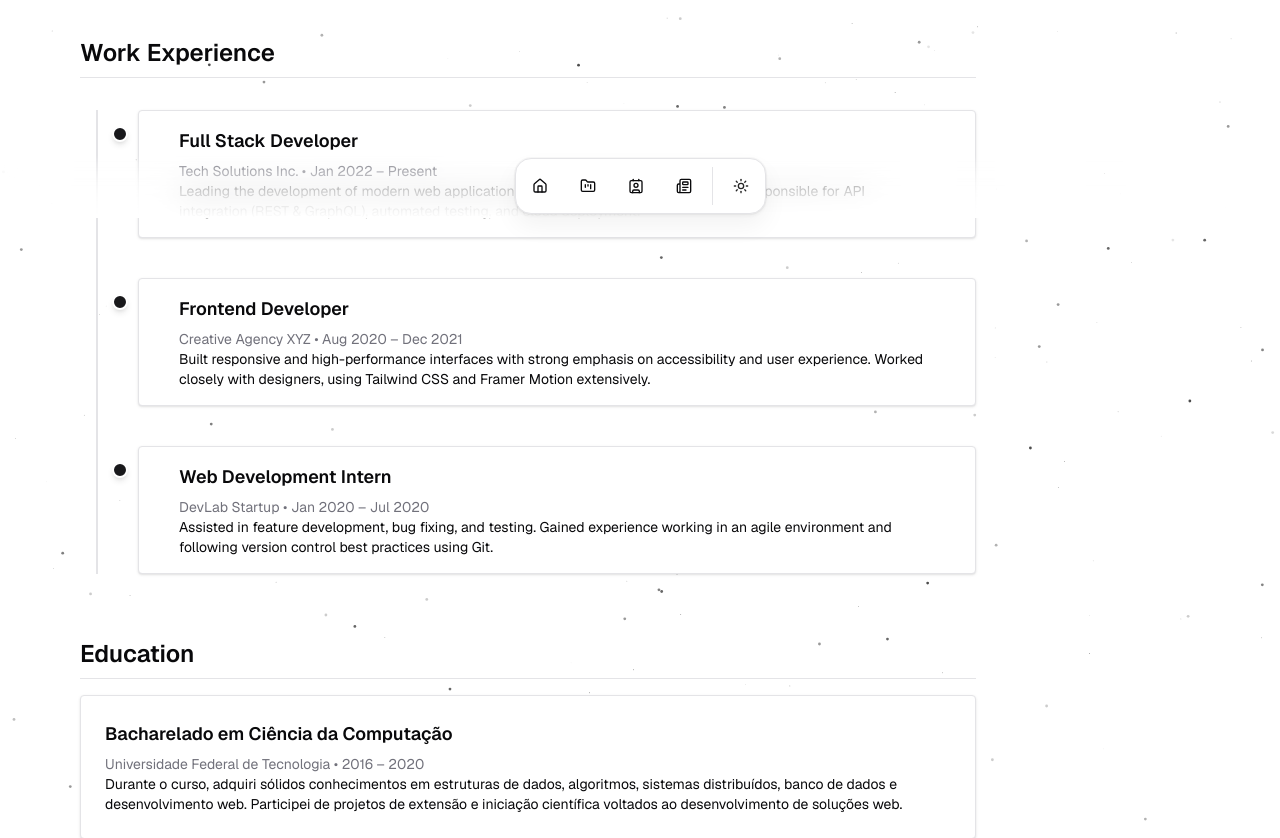
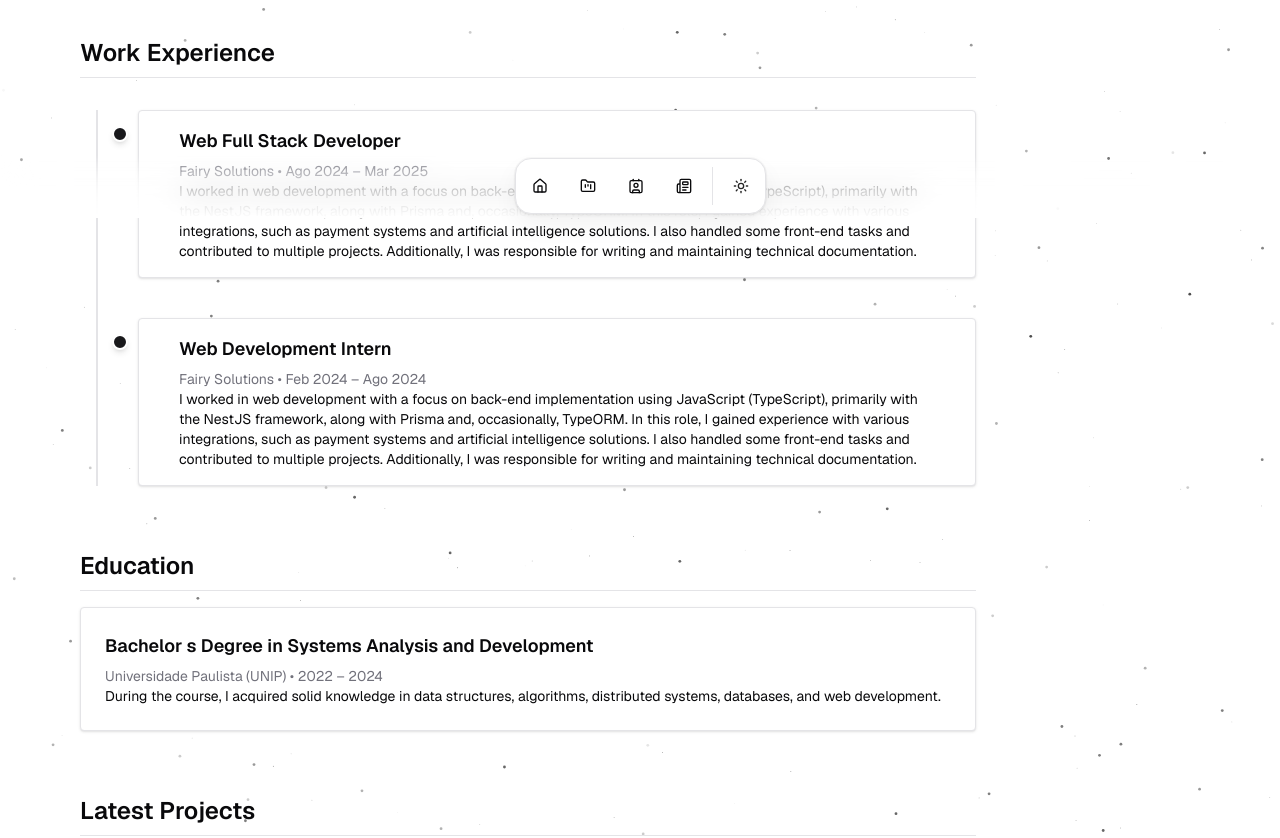
Before and after one commit to Yurig19/portfolio-yuri, a Next.js app: page / in a window 1280 px wide. Shown: the part 582-1420 px from the top of the page. Built offline with nearby package versions, Linux system fonts and the light colour scheme.

Commit message:
fix: add fade scrool to buttons and more

```diff
--- a/src/app/admin/page.tsx
+++ b/src/app/admin/page.tsx
@@ -0,0 +1,10 @@
+export default function admin() {
+  return (
+    <div className='w-full max-w-6xl mx-auto px-6 py-16'>
+      <h1 className='text-4xl font-bold text-center mb-16'>Admin</h1>
+      <p className='text-muted-foreground text-center'>
+        This is the admin page. Only accessible by admins.
+      </p>
+    </div>
+  );
+}
--- a/src/app/page.tsx
+++ b/src/app/page.tsx
@@ -141,17 +141,24 @@ export default function Home() {
         </TextAnimate>
 
         <div className='flex gap-4 mt-4'>
+          <FadeInOnScroll>
             <InteractiveHoverButtonWithText
               text='Get in touch'
               onClick={() => router.push('/contact')}
             />
+          </FadeInOnScroll>
+          <FadeInOnScroll>
             <Button
               variant='outline'
               size='icon'
-            onClick={() => window.open('https://github.com/Yurig19', '_blank')}
+              onClick={() =>
+                window.open('https://github.com/Yurig19', '_blank')
+              }
             >
               <GitHubLogoIcon />
             </Button>
+          </FadeInOnScroll>
+          <FadeInOnScroll>
             <Button
               variant='outline'
               size='icon'
@@ -164,17 +171,18 @@ export default function Home() {
             >
               <LinkedInLogoIcon />
             </Button>
+          </FadeInOnScroll>
         </div>
       </header>
 
+      <FadeInOnScroll>
         <section className='w-full max-w-4xl mb-16'>
           <h2 className='text-2xl font-semibold border-b pb-2 border-border'>
             Skills
           </h2>
-        <FadeInOnScroll>
           <SkillsViewer />
+        </section>
       </FadeInOnScroll>
-      </section>
       <FadeInOnScroll>
         <section className='w-full max-w-4xl mb-16'>
           <h2 className='text-2xl font-semibold border-b pb-2 border-border'>
@@ -184,25 +192,18 @@ export default function Home() {
           <div className='relative mt-8 ml-4 pl-6 border-l-2 border-border'>
             {[
               {
-                role: 'Full Stack Developer',
-                company: 'Tech Solutions Inc.',
-                period: 'Jan 2022 – Present',
+                role: 'Web Full Stack Developer',
+                company: 'Fairy Solutions',
+                period: 'Ago 2024 – Mar 2025',
                 description:
-                  'Leading the development of modern web applications using React, Next.js, and Node.js. Responsible for API integration (REST & GraphQL), automated testing, and cloud deployment.',
-              },
-              {
-                role: 'Frontend Developer',
-                company: 'Creative Agency XYZ',
-                period: 'Aug 2020 – Dec 2021',
-                description:
-                  'Built responsive and high-performance interfaces with strong emphasis on accessibility and user experience. Worked closely with designers, using Tailwind CSS and Framer Motion extensively.',
+                  'I worked in web development with a focus on back-end implementation using JavaScript (TypeScript), primarily with the NestJS framework, along with Prisma and, occasionally, TypeORM. In this role, I gained experience with various integrations, such as payment systems and artificial intelligence solutions. I also handled some front-end tasks and contributed to multiple projects. Additionally, I was responsible for writing and maintaining technical documentation.',
               },
               {
                 role: 'Web Development Intern',
-                company: 'DevLab Startup',
-                period: 'Jan 2020 – Jul 2020',
+                company: 'Fairy Solutions',
+                period: 'Feb 2024 – Ago 2024',
                 description:
-                  'Assisted in feature development, bug fixing, and testing. Gained experience working in an agile environment and following version control best practices using Git.',
+                  'I worked in web development with a focus on back-end implementation using JavaScript (TypeScript), primarily with the NestJS framework, along with Prisma and, occasionally, TypeORM. In this role, I gained experience with various integrations, such as payment systems and artificial intelligence solutions. I also handled some front-end tasks and contributed to multiple projects. Additionally, I was responsible for writing and maintaining technical documentation.',
               },
             ].map((exp, index) => (
               <motion.div
@@ -241,18 +242,11 @@ export default function Home() {
           <div className='flex flex-col gap-6 mt-4'>
             {[
               {
-                degree: 'Bacharelado em Ciência da Computação',
-                institution: 'Universidade Federal de Tecnologia',
-                period: '2016 – 2020',
+                degree: 'Bachelor s Degree in Systems Analysis and Development',
+                institution: 'Universidade Paulista (UNIP)',
+                period: '2022 – 2024',
                 description:
-                  'Durante o curso, adquiri sólidos conhecimentos em estruturas de dados, algoritmos, sistemas distribuídos, banco de dados e desenvolvimento web. Participei de projetos de extensão e iniciação científica voltados ao desenvolvimento de soluções web.',
-              },
-              {
-                degree: 'Curso Técnico em Informática',
-                institution: 'Instituto Técnico Estadual',
-                period: '2013 – 2015',
-                description:
-                  'Aprendizado prático em redes de computadores, lógica de programação, montagem e manutenção de computadores, além de desenvolvimento básico com HTML, CSS e Java.',
+                  'During the course, I acquired solid knowledge in data structures, algorithms, distributed systems, databases, and web development.',
               },
             ].map((edu, index) => (
               <motion.div
```
Lines whose indentation alone changed are shown as unchanged.
